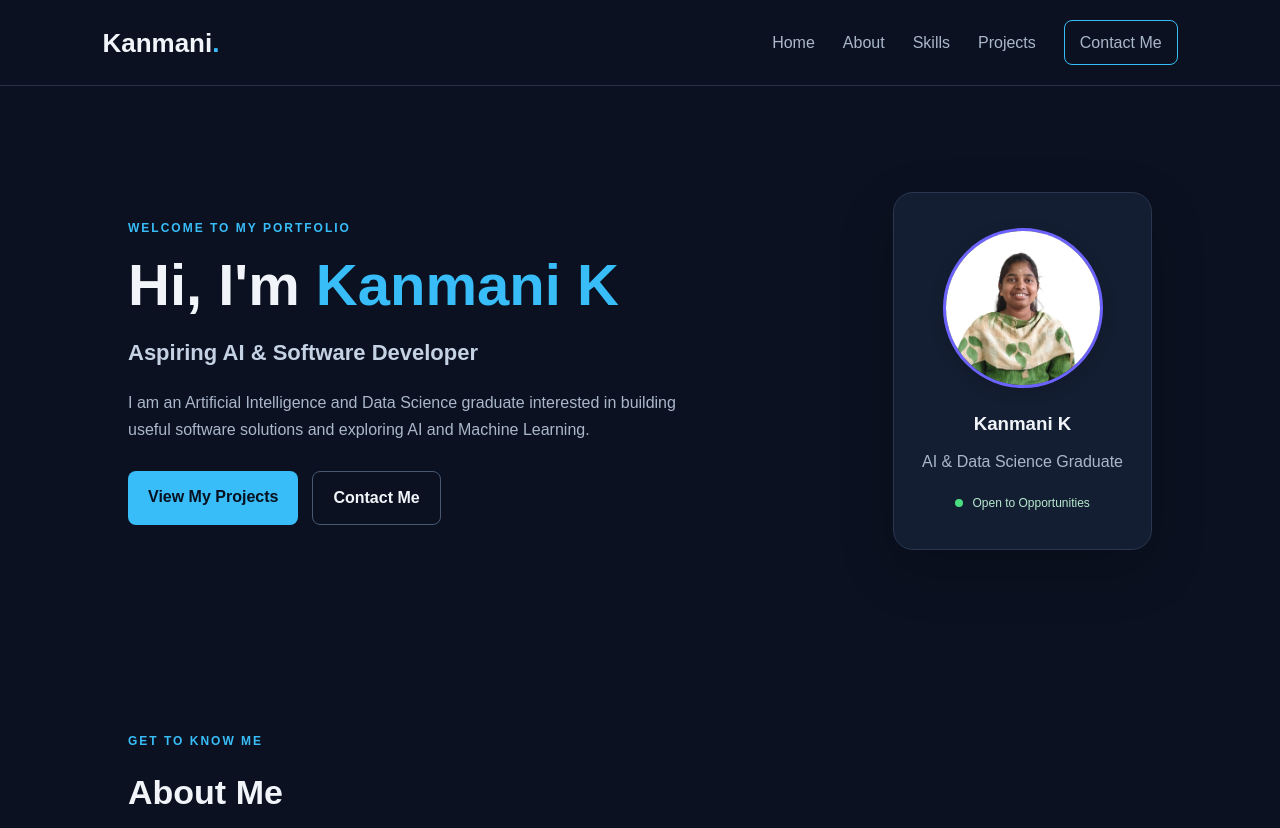
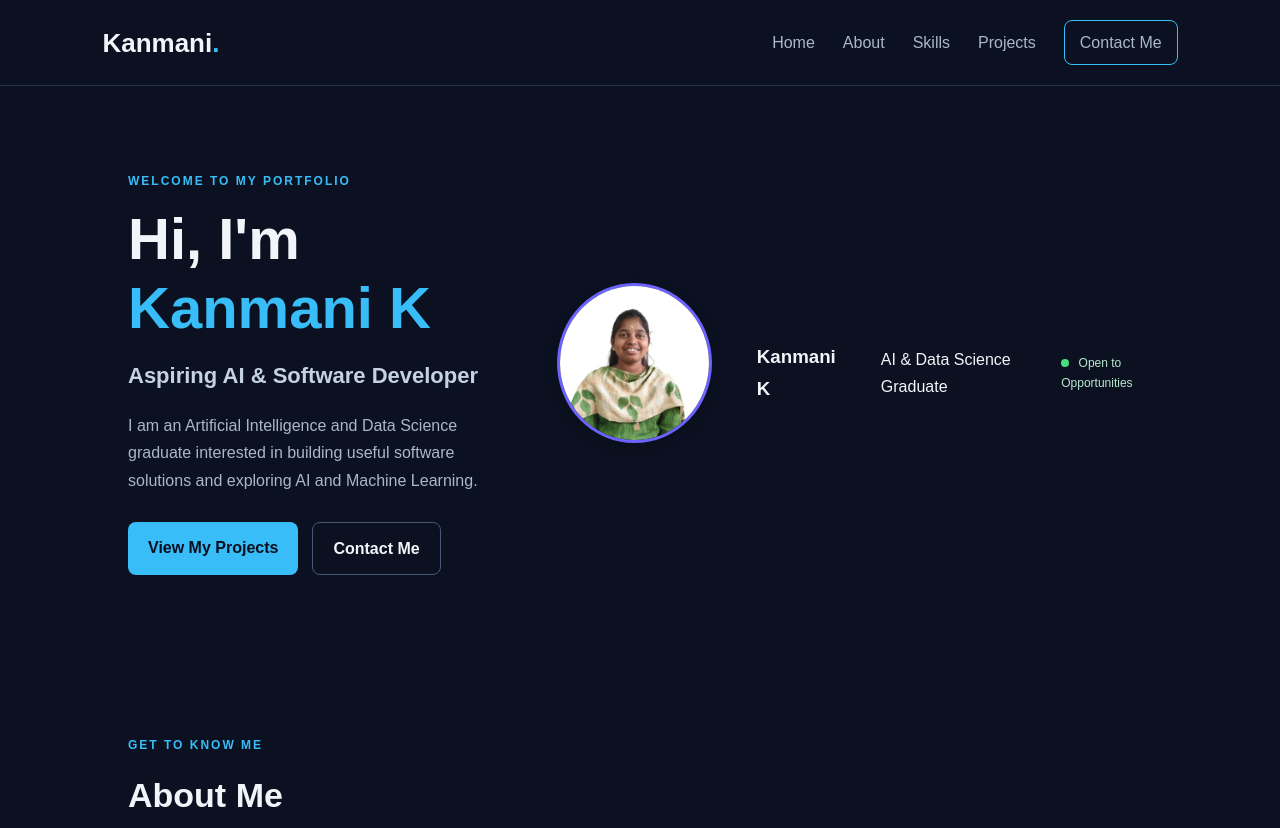
Before and after one commit to KANMANI0307/Kanmani-portfolio, a plain HTML site: page index.html in a window 1280 px wide. Shown: the top 828 px of the page. Drawn offline with Linux system fonts and the light colour scheme; files whose address does not match are found by name.

Commit message:
Restore index.html with original content

```diff
--- a/index.html
+++ b/index.html
@@ -48,12 +48,9 @@
       </div>
 
       <!-- Profile Photo -->
-      <div class="hero-card">
-        <img
-          src="D:\kanmani-portfolio\images\kanmani.jpeg"
-          alt="Kanmani "
-          class="profile-photo"
-        >
+     <img src="./kanmani.jpeg"
+     alt="Kanmani K"
+     class="profile-photo">
 
         <h3>Kanmani K</h3>
         <p>AI &amp; Data Science Graduate</p>
```
